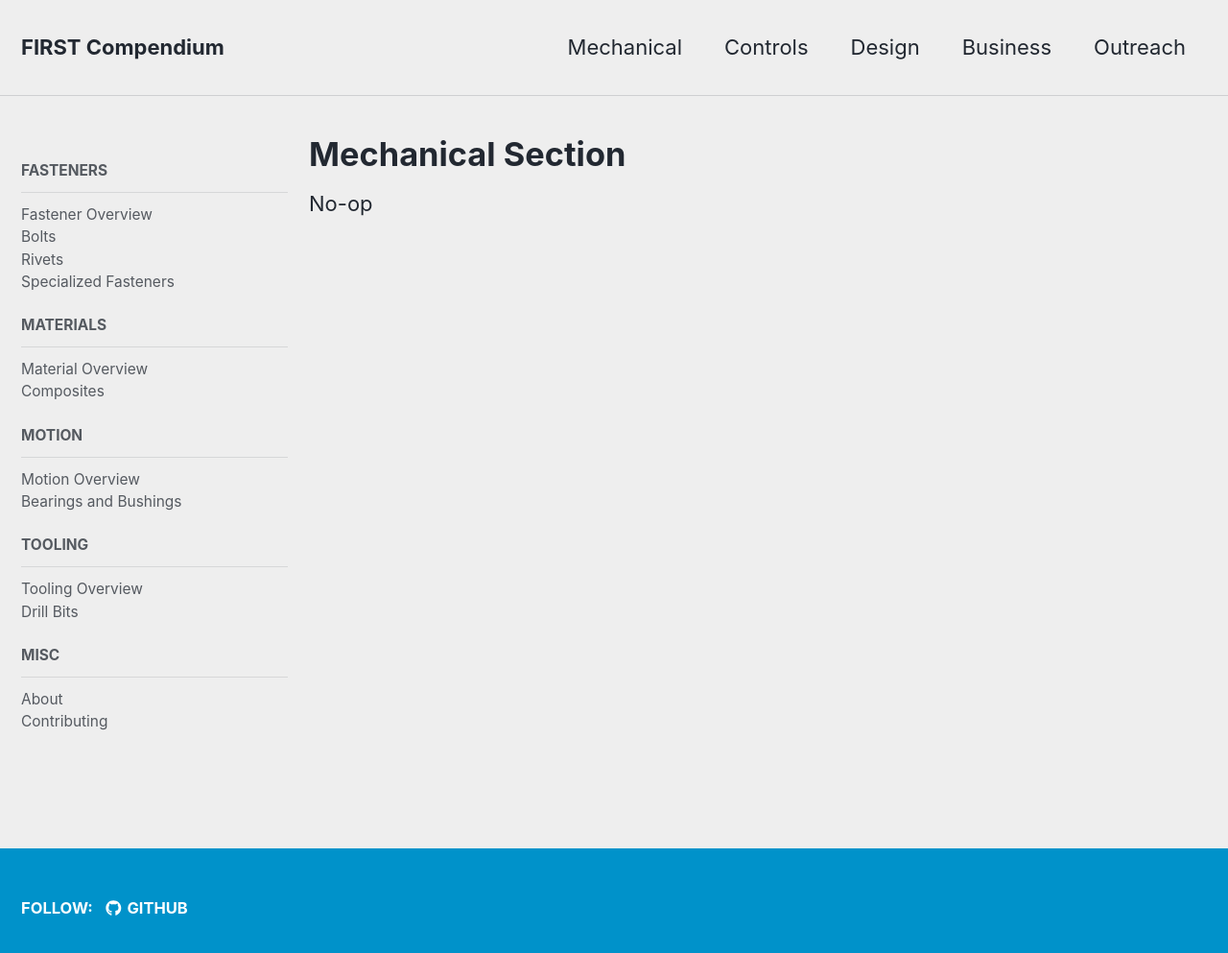
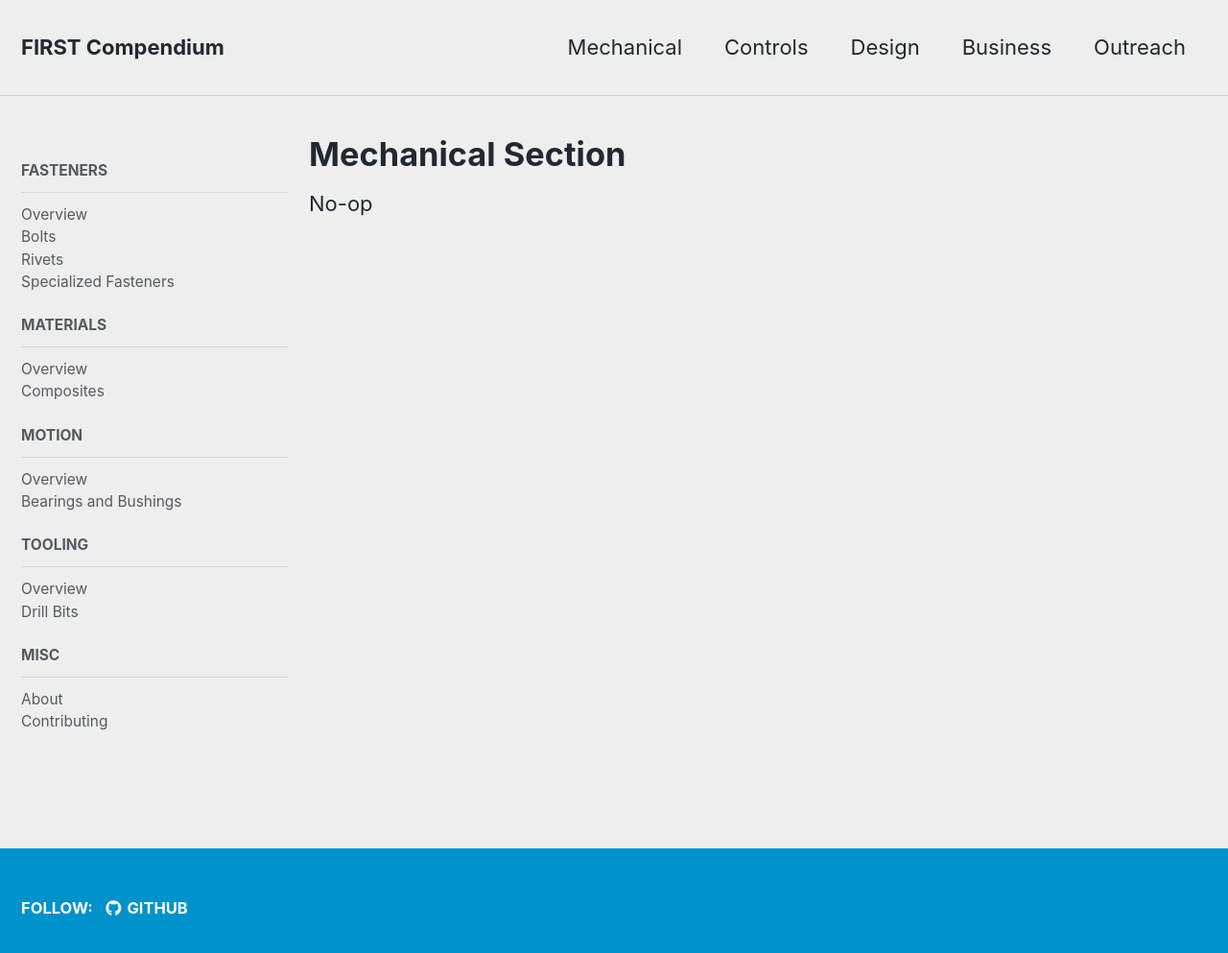
Before and after one commit to FRCDoneRight/FIRSTCompendium, a Jekyll site: the page built from _pages/mechanical.md, in a window 1280 px wide and 1016 px high. Shown: the top 993 px of the window at 96% size. Built offline with Jekyll 4.4.1, drawn with Linux system fonts in a browser that asks for light colours; nearby versions of some CDN libraries.

Commit message:
Only remove "overview" from sidebar nav entries

```diff
--- a/_data/navigation.yml
+++ b/_data/navigation.yml
@@ -15,7 +15,7 @@ main:
 mechanical_sidebar:
   - title: "Fasteners"
     children:
-      - title: "Fastener Overview"
+      - title: "Overview"
         url: "/fasteners/overview"
       - title: "Bolts"
         url: "/fasteners/bolts"
@@ -25,19 +25,19 @@ mechanical_sidebar:
         url: "/fasteners/specialized"
   - title: "Materials"
     children:
-      - title: "Material Overview"
+      - title: "Overview"
         url: "/materials/overview"
       - title: "Composites"
         url: "/materials/composites"
   - title: "Motion"
     children:
-      - title: "Motion Overview"
+      - title: "Overview"
         url: "/motion/overview"
       - title: "Bearings and Bushings"
         url: "/motion/bearings"
   - title: "Tooling"
     children:
-      - title: "Tooling Overview"
+      - title: "Overview"
         url: "/tooling/overview"
       - title: "Drill Bits"
         url: "/tooling/drill_bits"
@@ -52,15 +52,15 @@ mechanical_sidebar:
 controls_sidebar:
   - title: "Programming"
     children:
-      - title: "Programming Overview"
+      - title: "Overview"
         url: "/programming/overview"
   - title: "Electrical"
     children:
-      - title: "Electrical Overview"
+      - title: "Overview"
         url: "/electrical/overview"
   - title: "Pneumatics"
     children:
-      - title: "Pneumatics Overview"
+      - title: "Overview"
         url: "/pneumatics/overview"
   - title: "Misc"
     children:
```
